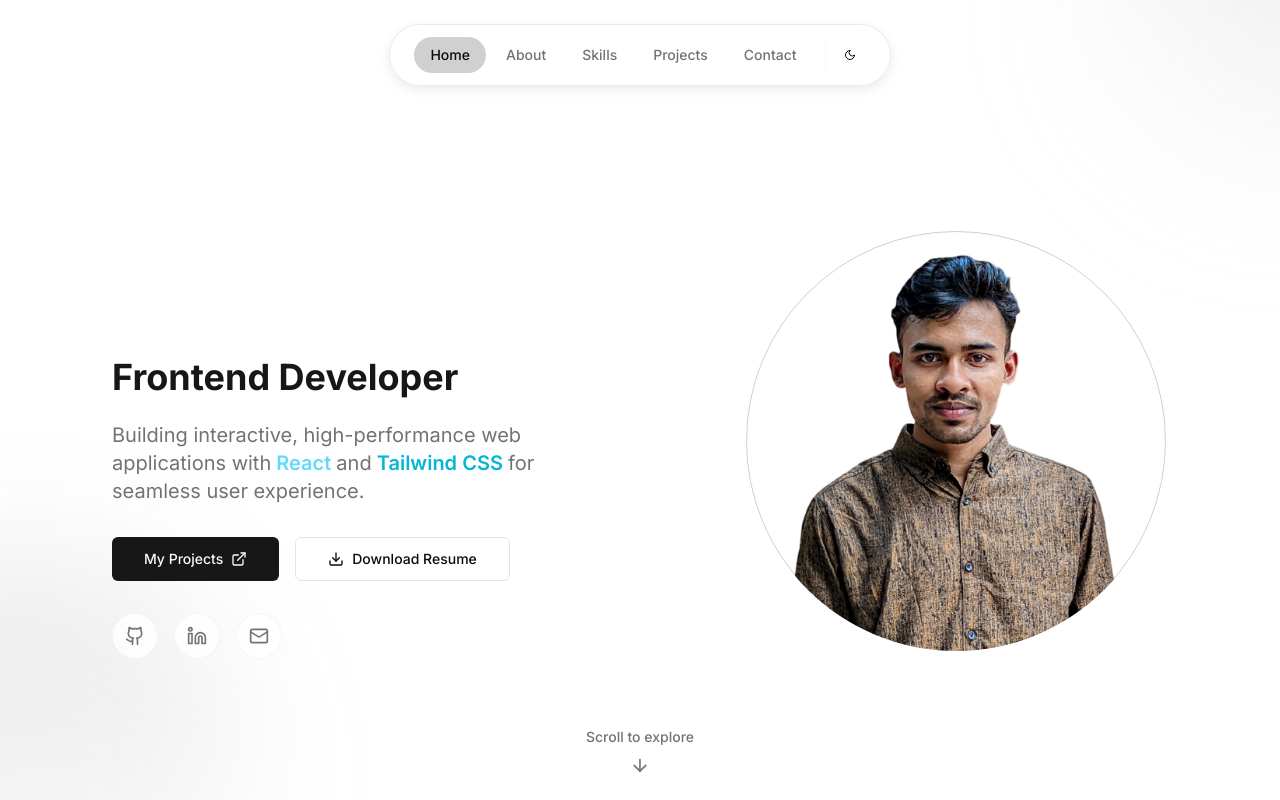
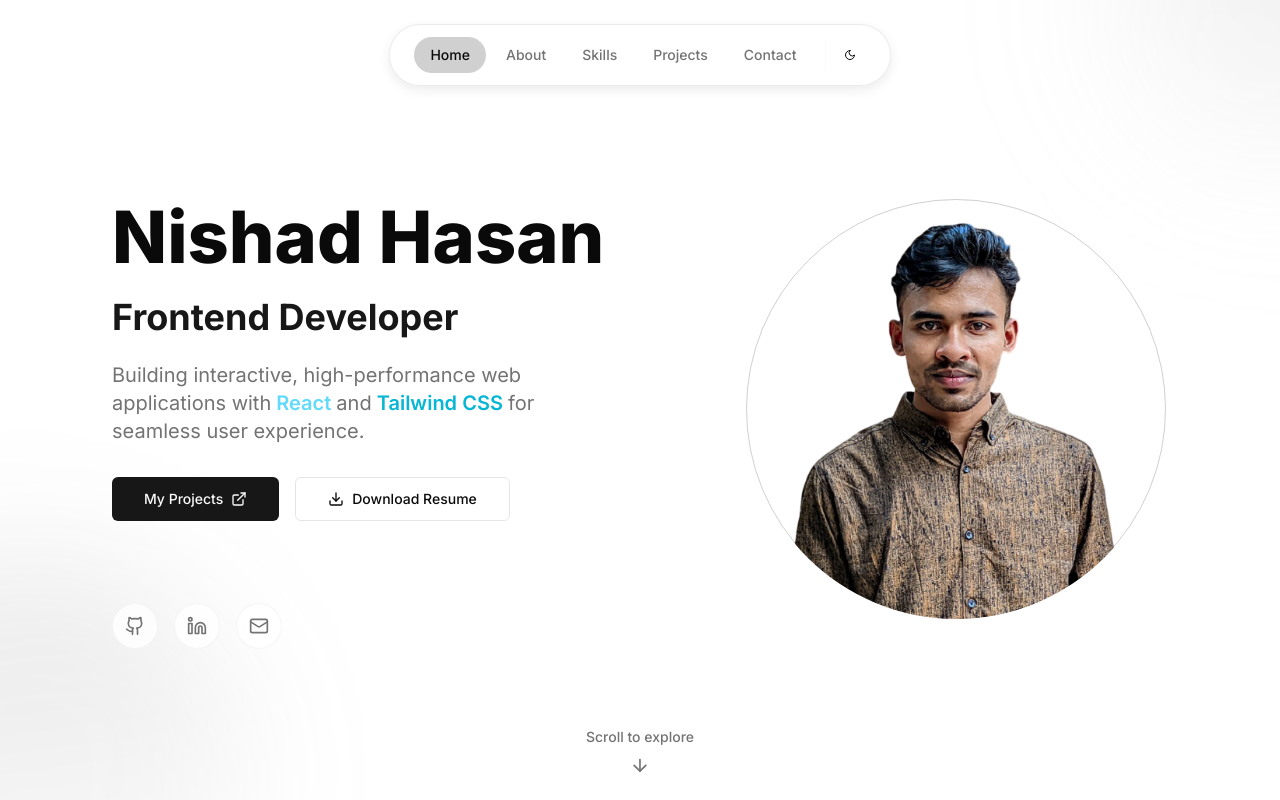
Before and after one commit to nishadinfo9/portfolio, a Next.js app: page / in a window 1280 px wide. Shown: the top 800 px of the page. Built offline with nearby package versions, Linux system fonts and the light colour scheme.

Commit message:
fix navbar name

```diff
--- a/src/components/hero.tsx
+++ b/src/components/hero.tsx
@@ -92,9 +92,9 @@ export function Hero() {
   return (
     <section
       id="home"
-      className="relative flex min-h-screen items-center justify-center overflow-hidden"
+      className="relative flex  min-h-screen items-center justify-center overflow-hidden"
     >
-      <div className="container z-10">
+      <div className="container z-10 mt-20 md:mt-0">
         <motion.div
           initial={{ opacity: 0 }}
           animate={{ opacity: 1 }}
@@ -109,7 +109,7 @@ export function Hero() {
               <div className="space-y-6">
                 <h1
                   ref={nameRef}
-                  className="bg-gradient-to-r from-foreground via-foreground to-muted-foreground bg-clip-text text-5xl font-bold tracking-tight text-transparent sm:text-7xl lg:text-8xl"
+                  className=" text-5xl font-extrabold  sm:text-6xl lg:text-7xl"
                 >
                   Nishad Hasan
                 </h1>
@@ -166,10 +166,10 @@ export function Hero() {
             {/* Right Column — Profile Image */}
            <div className="relative mx-auto md:h-[420px] md:w-[420px]">
               {/* Ring */}
-              <div className="absolute md:top-20 md:left-10 md:h-[420px] md:w-[420px] rounded-full border border-primary/20" />
+              <div className="absolute md:top-12 md:left-10 md:h-[420px] md:w-[420px] rounded-full border border-primary/20" />
 
               {/* Image */}
-              <motion.div className="relative z-10 md:top-20 md:left-10 overflow-hidden rounded-full ">
+              <motion.div className="relative z-10 md:top-12 md:left-10 overflow-hidden rounded-full ">
                 <Image
                   src="/profile.png"
                   width={420}
```
